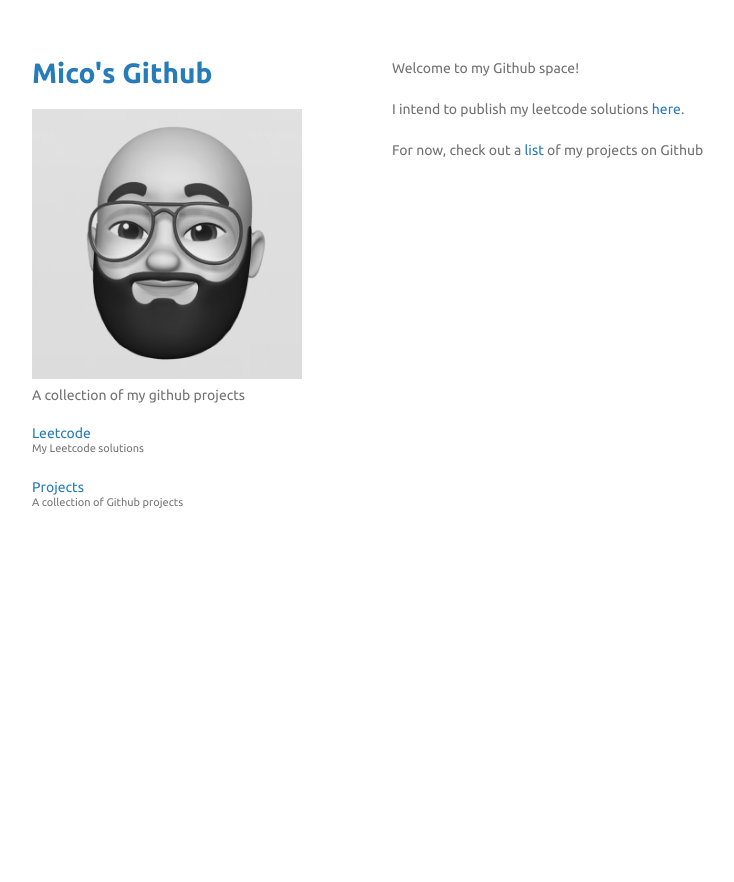
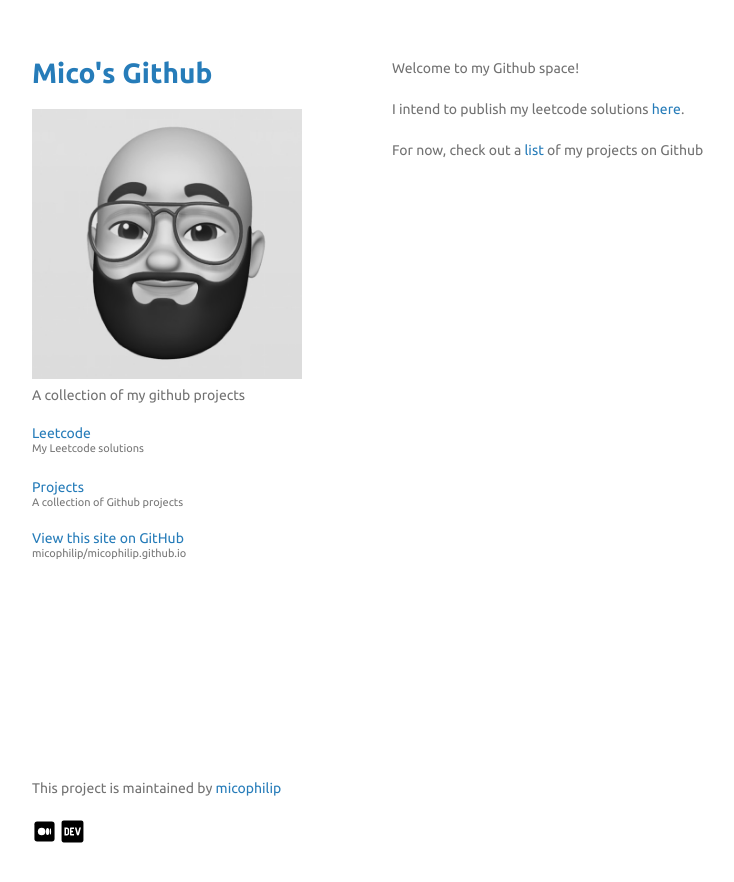
Before and after one commit to micophilip/micophilip.github.io, a Jekyll site: the page built from index.md, in a window 1280 px wide. Shown: the top 882 px of the page, without its empty margins (178-912 px from the left). Built offline with Jekyll 4.4.1, drawn with Linux system fonts in a browser that asks for light colours.

Commit message:
add medium and dev.to links

```diff
--- a/_config.yml
+++ b/_config.yml
@@ -5,5 +5,14 @@
 theme: jekyll-theme-minimal
 github:
   is_user_page: false
+  is_project_page: true
   owner_url: https://github.com/micophilip
+  owner_name: micophilip
 logo: /assets/img/logo.jpeg
+social_links:
+  - name: medium
+    logo: /assets/img/medium.svg
+    url: https://micophilip.medium.com
+  - name: dev.to
+    logo: /assets/img/dev.svg
+    url: https://dev.to/micophilip
--- a/_layouts/default.html
+++ b/_layouts/default.html
@@ -52,6 +52,10 @@
         {% if site.github.is_project_page %}
         <p>This project is maintained by <a href="{{ site.github.owner_url }}">{{ site.github.owner_name }}</a></p>
         {% endif %}
+
+        {% for social_link in site.social_links %}
+        <a href="{{social_link.url}}"><img src="{{social_link.logo}}" alt="{{social_link.name}}" width="25" height="25"></a>
+        {% endfor %}
       </footer>
     </div>
     <script src="{{ "/assets/js/scale.fix.js" | relative_url }}"></script>
```
Also changed, not shown: assets/img/dev.svg (added), assets/img/medium.svg (added).
